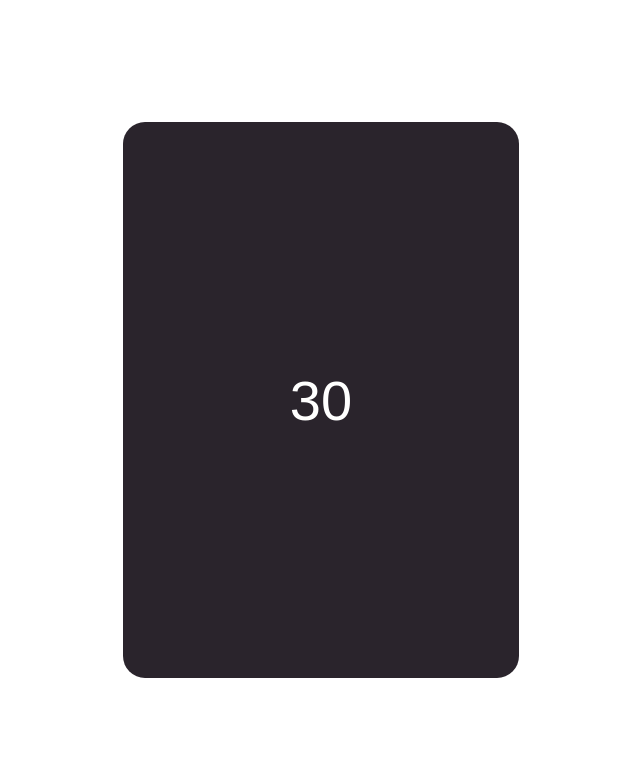
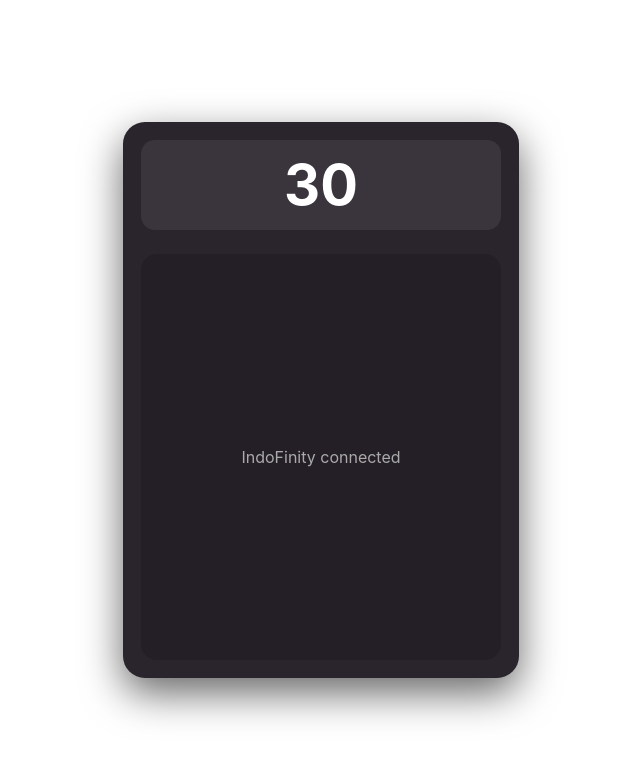
Before and after one commit to 100xlucky/TimerByOscar1, a website: page public/timer.html in a window 1280 px wide. Shown: the whole page, without its empty margins (319-959 px from the left). Drawn offline with Linux system fonts and the light colour scheme.

Commit message:
Update timer.html

```diff
--- a/public/timer.html
+++ b/public/timer.html
@@ -4,93 +4,35 @@
 <meta charset="UTF-8">
 <title>Timer Live IndoFinity</title>
 <style>
-body{
-  margin:0;
-  height:100vh;
-  display:flex;
-  align-items:center;
-  justify-content:center;
-  background:transparent;
-  font-family:Arial;
-}
-#container{
-  width:360px;
-  height:520px;
-  background:#2a242c;
-  border-radius:22px;
-  padding:18px;
-  display:flex;
-  align-items:center;
-  justify-content:center;
-}
-#timer{
-  font-size:56px;
-  color:#fff;
-}
+body{margin:0;height:100vh;display:flex;align-items:center;justify-content:center;background:transparent;font-family:Inter,Arial}
+#container{width:360px;height:520px;background:#2a242c;border-radius:22px;padding:18px;box-shadow:0 15px 40px rgba(0,0,0,.6)}
+#timerBox{height:90px;background:#3a343d;border-radius:14px;display:flex;align-items:center;justify-content:center}
+#timer{font-size:56px;font-weight:700;color:#fff}
+#supportBox{margin-top:24px;height:calc(100% - 114px);background:#241f26;border-radius:16px;display:flex;align-items:center;justify-content:center;color:#aaa}
 </style>
 </head>
 
 <body>
 <div id="container">
-  <div id="timer">30</div>
+  <div id="timerBox">
+    <div id="timer">30</div>
+  </div>
+  <div id="supportBox">IndoFinity connected</div>
 </div>
 
 <script>
-const MAX_TIME = 30;
-const ADD_TIME = 5;
+const timerEl = document.getElementById("timer");
+const ws = new WebSocket(
+  (location.protocol === "https:" ? "wss://" : "ws://") + location.host
+);
 
-/* 🔴 GANTI SETELAH DEPLOY RENDER */
-const WS_URL = "wss://timerbyoscar.onrender.com";
+ws.onmessage = e => {
+  const s = JSON.parse(e.data);
+  timerEl.textContent = s.timeLeft < 10 ? "0"+s.timeLeft : s.timeLeft;
 
-let timeLeft = MAX_TIME;
-let interval = null;
-
-const timerEl = document.getElementById("timer");
-
-function update(){
-  timerEl.textContent = timeLeft;
-}
-
-function start(){
-  if(interval) return;
-  interval = setInterval(()=>{
-    if(timeLeft > 0){
-      timeLeft--;
-      update();
-    }else{
-      stop();
-    }
-  },1000);
-}
-
-function stop(){
-  clearInterval(interval);
-  interval = null;
-}
-
-function reset(){
-  stop();
-  timeLeft = MAX_TIME;
-  update();
-}
-
-function add(sec){
-  if(timeLeft === 0) return;
-  timeLeft = Math.min(timeLeft + sec, MAX_TIME);
-  update();
-}
-
-/* 🔌 WEBSOCKET CONTROL */
-const ws = new WebSocket(WS_URL);
-
-ws.onmessage = e=>{
-  if(e.data === "START") start();
-  if(e.data === "STOP") stop();
-  if(e.data === "RESET") reset();
-  if(e.data === "ADD_5") add(ADD_TIME);
+  if (s.timeLeft <= 10) timerEl.style.color = "#ff4d4d";
+  else timerEl.style.color = "#ffffff";
 };
-
-update();
 </script>
 </body>
 </html>
```
